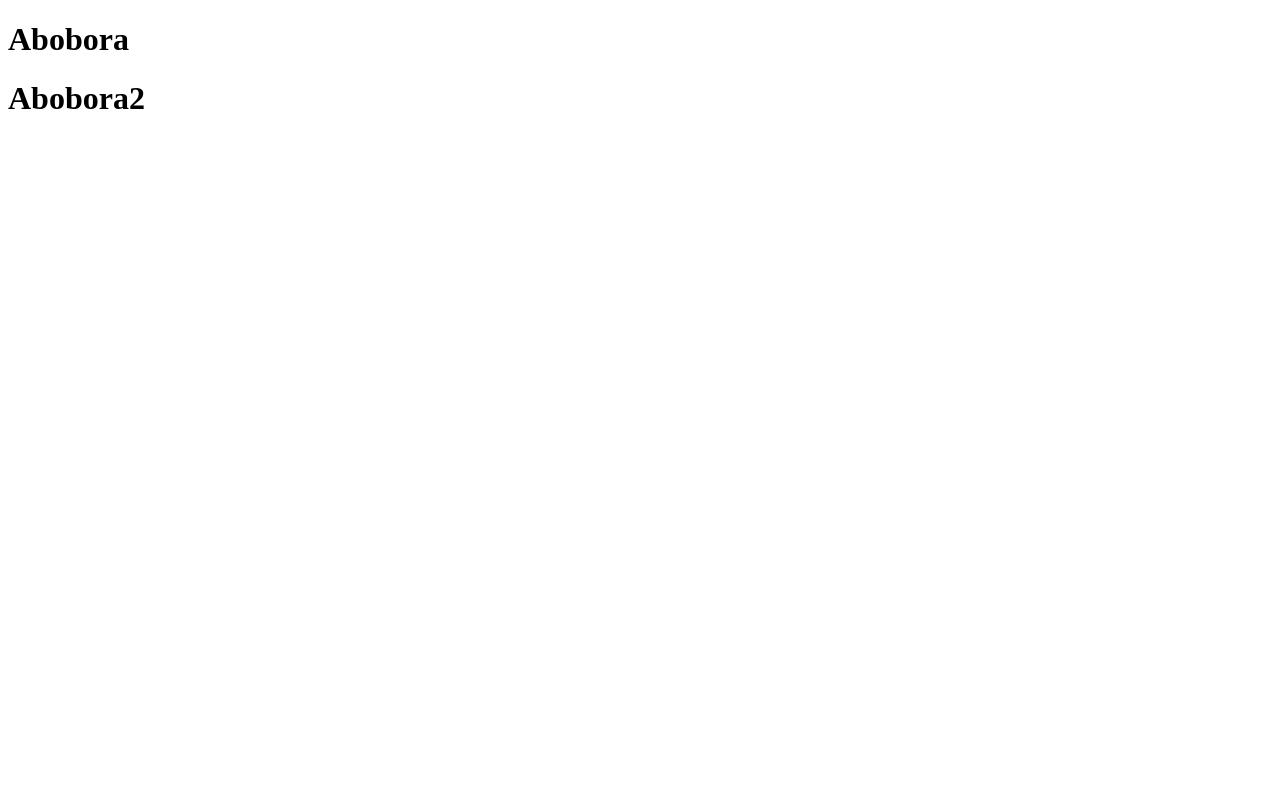
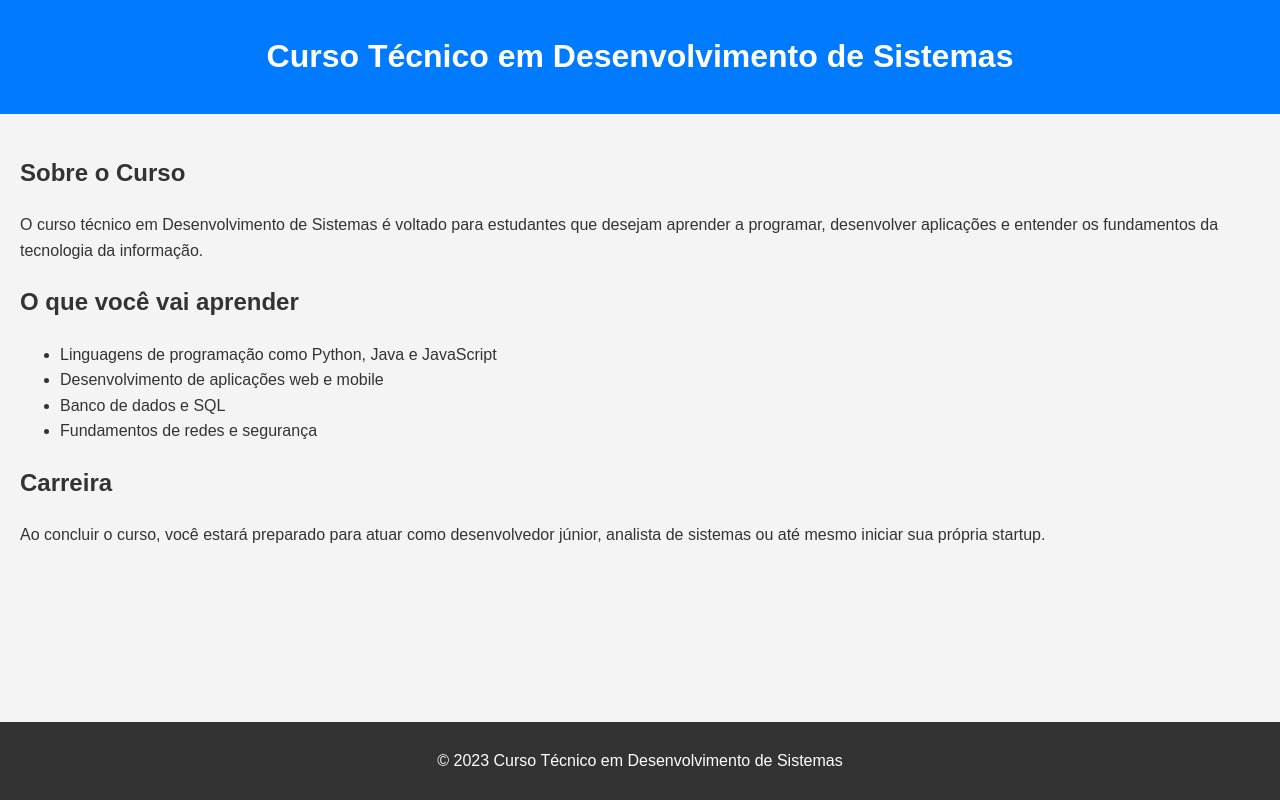
Before and after one commit to samueldejesusalbano-dot/aula-git-pam, a plain HTML site: page sobre.html in a window 1280 px wide. Drawn offline with Linux system fonts and the light colour scheme.

Commit message:
merge do sobre

```diff
--- a/sobre.html
+++ b/sobre.html
@@ -3,10 +3,55 @@
 <head>
     <meta charset="UTF-8">
     <meta name="viewport" content="width=device-width, initial-scale=1.0">
-    <title>Document</title>
+    <title>Curso Técnico em Desenvolvimento de Sistemas</title>
+    <style>
+        body {
+            font-family: Arial, sans-serif;
+            line-height: 1.6;
+            margin: 0;
+            padding: 0;
+            background-color: #f4f4f4;
+            color: #333;
+        }
+        header {
+            background: #007BFF;
+            color: #fff;
+            padding: 10px 20px;
+            text-align: center;
+        }
+        section {
+            padding: 20px;
+        }
+        footer {
+            background: #333;
+            color: #fff;
+            text-align: center;
+            padding: 10px 0;
+            position: fixed;
+            bottom: 0;
+            width: 100%;
+        }
+    </style>
 </head>
 <body>
-    <h1>Abobora</h1>
-    <h1>Abobora2</h1>
+    <header>
+        <h1>Curso Técnico em Desenvolvimento de Sistemas</h1>
+    </header>
+    <section>
+        <h2>Sobre o Curso</h2>
+        <p>O curso técnico em Desenvolvimento de Sistemas é voltado para estudantes que desejam aprender a programar, desenvolver aplicações e entender os fundamentos da tecnologia da informação.</p>
+        <h2>O que você vai aprender</h2>
+        <ul>
+            <li>Linguagens de programação como Python, Java e JavaScript</li>
+            <li>Desenvolvimento de aplicações web e mobile</li>
+            <li>Banco de dados e SQL</li>
+            <li>Fundamentos de redes e segurança</li>
+        </ul>
+        <h2>Carreira</h2>
+        <p>Ao concluir o curso, você estará preparado para atuar como desenvolvedor júnior, analista de sistemas ou até mesmo iniciar sua própria startup.</p>
+    </section>
+    <footer>
+        <p>&copy; 2023 Curso Técnico em Desenvolvimento de Sistemas</p>
+    </footer>
 </body>
 </html>
```
